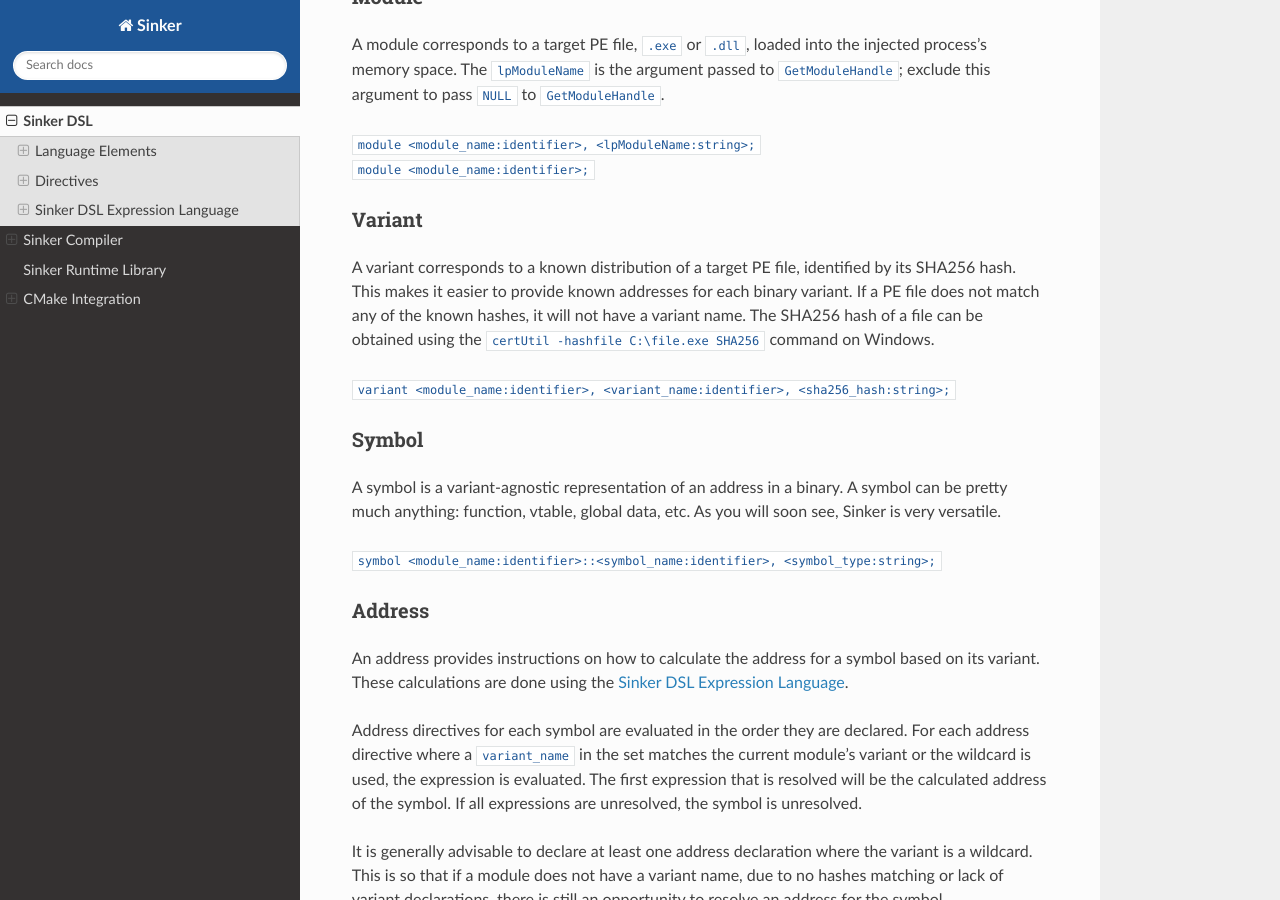
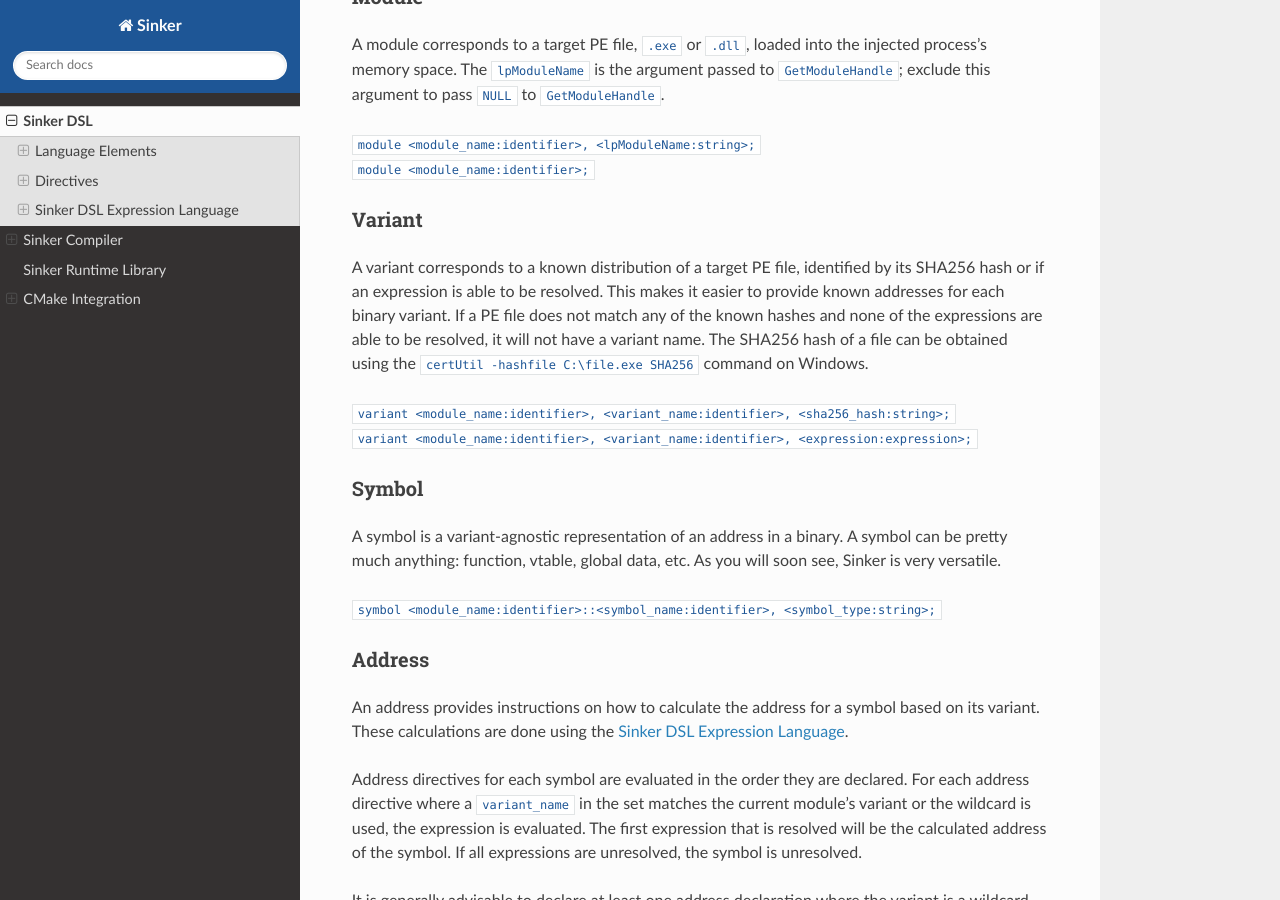
Before and after one commit to widberg/sinker, a Sphinx documentation site: the page built from docs/source/sinkerdsl.rst, in a window 1280 px wide and 900 px high, scrolled down 1347 px. Built offline with Sphinx 7.4.7 and the Read the Docs theme 2.0.0, drawn with Linux system fonts in a browser that asks for light colours.

```diff
--- a/docs/source/sinkerdsl.rst
+++ b/docs/source/sinkerdsl.rst
@@ -60,9 +60,10 @@
 Variant
 ^^^^^^^
 
-A variant corresponds to a known distribution of a target PE file, identified by its SHA256 hash. This makes it easier to provide known addresses for each binary variant. If a PE file does not match any of the known hashes, it will not have a variant name. The SHA256 hash of a file can be obtained using the ``certUtil -hashfile C:\file.exe SHA256`` command on Windows.
+A variant corresponds to a known distribution of a target PE file, identified by its SHA256 hash or if an expression is able to be resolved. This makes it easier to provide known addresses for each binary variant. If a PE file does not match any of the known hashes and none of the expressions are able to be resolved, it will not have a variant name. The SHA256 hash of a file can be obtained using the ``certUtil -hashfile C:\file.exe SHA256`` command on Windows.
 
-``variant <module_name:identifier>, <variant_name:identifier>, <sha256_hash:string>;``
+| ``variant <module_name:identifier>, <variant_name:identifier>, <sha256_hash:string>;``
+| ``variant <module_name:identifier>, <variant_name:identifier>, <expression:expression>;``
 
 Symbol
 ^^^^^^
```
Also changed, not shown: 3 other files.
